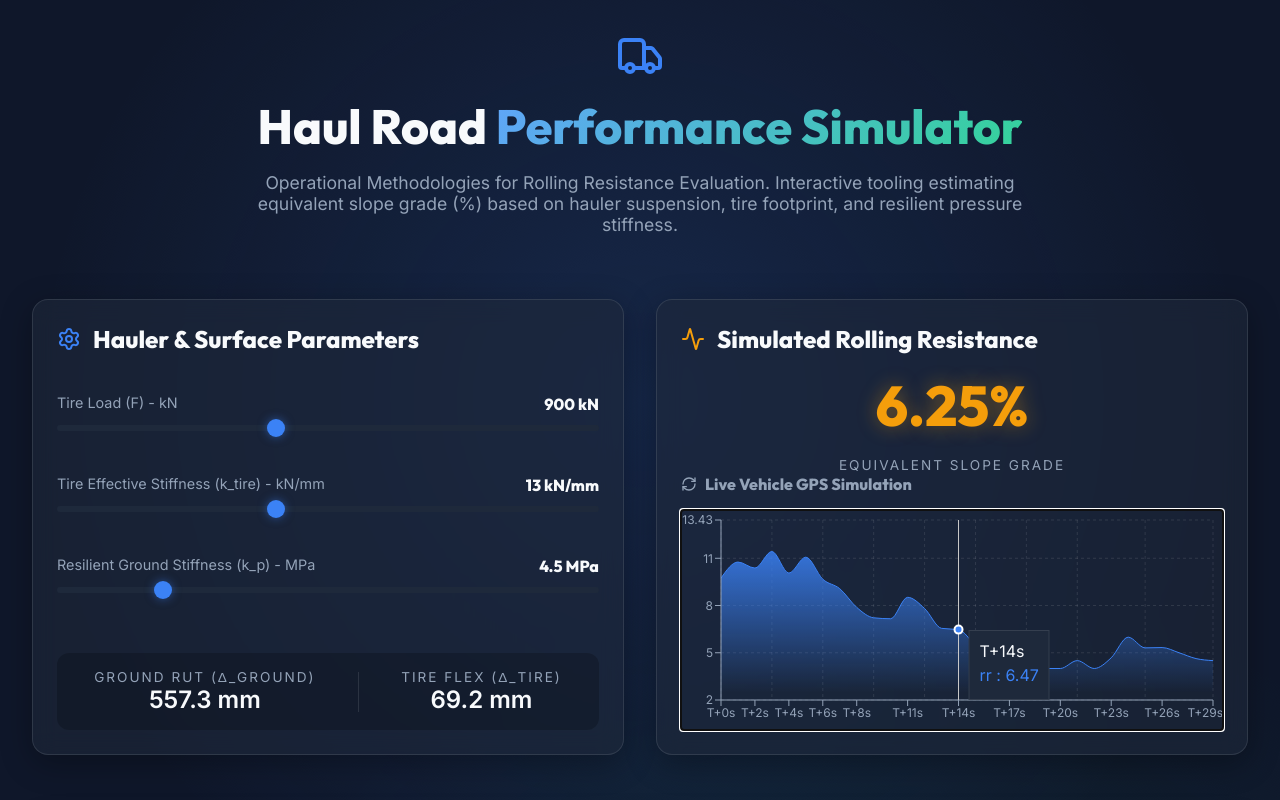
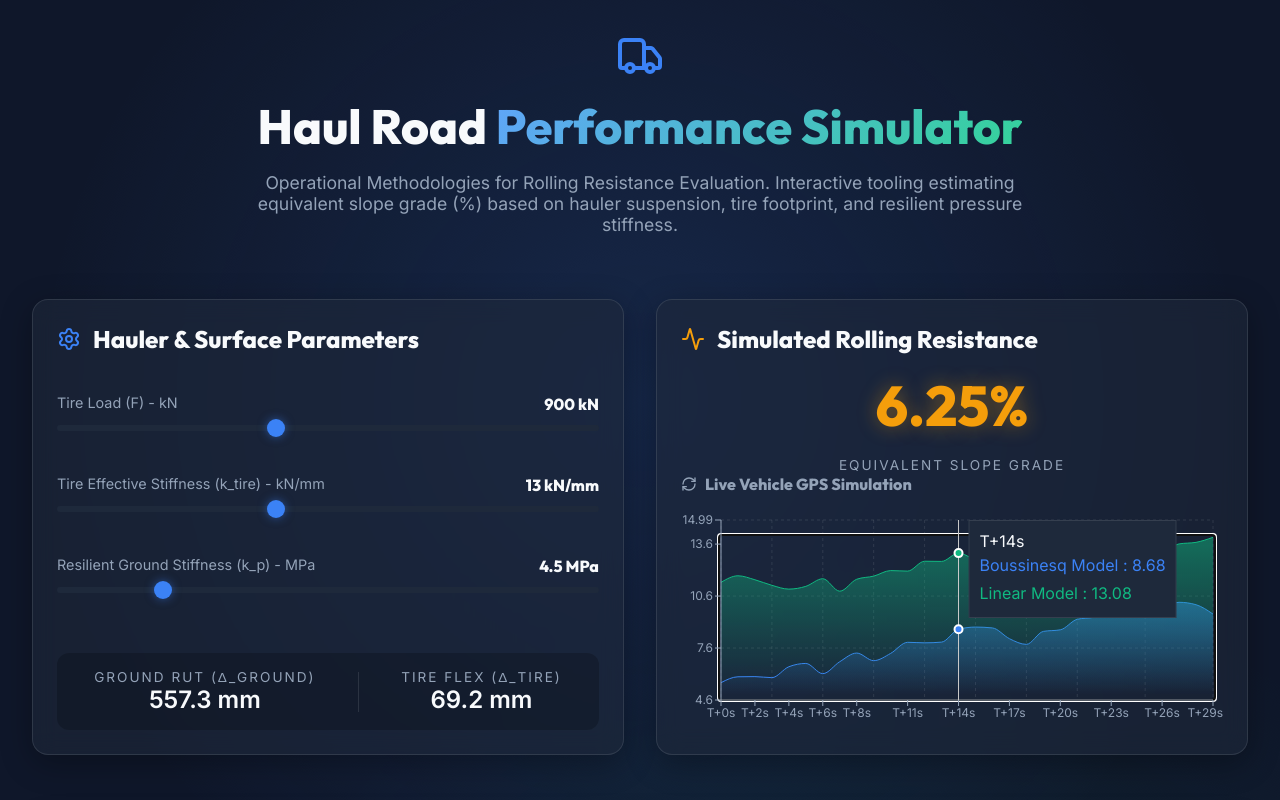
Before and after one commit to chenglin918/haul_road, a React (Vite) app: page / in a window 1280 px wide. Both pictures are taken after a click on the element 952 px from the left and 620 px from the top of the page. Shown: the top 800 px of the page. Built offline with nearby package versions, Linux system fonts and the light colour scheme.

Commit message:
feat: Visualize Boussinesq vs Linear GPS simulation side-by-side on live AreaChart

```diff
--- a/src/App.jsx
+++ b/src/App.jsx
@@ -60,18 +60,22 @@ function App() {
 
   useEffect(() => {
     const data = [];
-    let currentRR = 8.5;
+    let currentRRB = rollingResistance;
+    let currentRRL = linearComputedRR;
     for(let i=0; i<30; i++) {
-      currentRR += (Math.random() - 0.5) * 3;
-      if (currentRR < 4) currentRR = 4;
-      if (currentRR > 15) currentRR = 15;
+      currentRRB += (Math.random() - 0.5) * 1.5;
+      currentRRL += (Math.random() - 0.5) * 1.5;
+      // Clamp values slightly for visual aesthetics so they don't dip below 1%
+      if (currentRRB < 1.0) currentRRB = 1.0;
+      if (currentRRL < 1.0) currentRRL = 1.0;
       data.push({
         time: `T+${i}s`,
-        rr: parseFloat(currentRR.toFixed(2))
+        rrBoussinesq: parseFloat(currentRRB.toFixed(2)),
+        rrLinear: parseFloat(currentRRL.toFixed(2))
       });
     }
     setTraceData(data);
-  }, []);
+  }, [rollingResistance, linearComputedRR]);
 
   return (
     <div className="layout">
@@ -178,19 +182,23 @@ function App() {
               <ResponsiveContainer width="100%" height="100%">
                 <AreaChart data={traceData} margin={{ top: 10, right: 10, left: -20, bottom: 0 }}>
                   <defs>
-                    <linearGradient id="colorRR" x1="0" y1="0" x2="0" y2="1">
+                    <linearGradient id="colorRR_B" x1="0" y1="0" x2="0" y2="1">
                       <stop offset="5%" stopColor="var(--primary)" stopOpacity={0.8}/>
                       <stop offset="95%" stopColor="var(--primary)" stopOpacity={0}/>
+                    </linearGradient>
+                    <linearGradient id="colorRR_L" x1="0" y1="0" x2="0" y2="1">
+                      <stop offset="5%" stopColor="var(--secondary)" stopOpacity={0.8}/>
+                      <stop offset="95%" stopColor="var(--secondary)" stopOpacity={0}/>
                     </linearGradient>
                   </defs>
                   <CartesianGrid strokeDasharray="3 3" stroke="rgba(255,255,255,0.1)" />
                   <XAxis dataKey="time" stroke="var(--text-secondary)" fontSize={12} />
-                  <YAxis stroke="var(--text-secondary)" fontSize={12} domain={['dataMin - 2', 'dataMax + 2']} />
+                  <YAxis stroke="var(--text-secondary)" fontSize={12} domain={['dataMin - 1', 'dataMax + 1']} />
                   <Tooltip
                     contentStyle={{ backgroundColor: 'var(--bg-accent)', borderColor: 'var(--glass-border)', color: 'var(--text-primary)' }}
-                    itemStyle={{ color: 'var(--primary)' }}
                   />
-                  <Area type="monotone" dataKey="rr" stroke="var(--primary)" fillOpacity={1} fill="url(#colorRR)" />
+                  <Area type="monotone" dataKey="rrBoussinesq" name="Boussinesq Model" stroke="var(--primary)" fillOpacity={0.6} fill="url(#colorRR_B)" />
+                  <Area type="monotone" dataKey="rrLinear" name="Linear Model" stroke="var(--secondary)" fillOpacity={0.6} fill="url(#colorRR_L)" />
                 </AreaChart>
               </ResponsiveContainer>
             </div>
```
